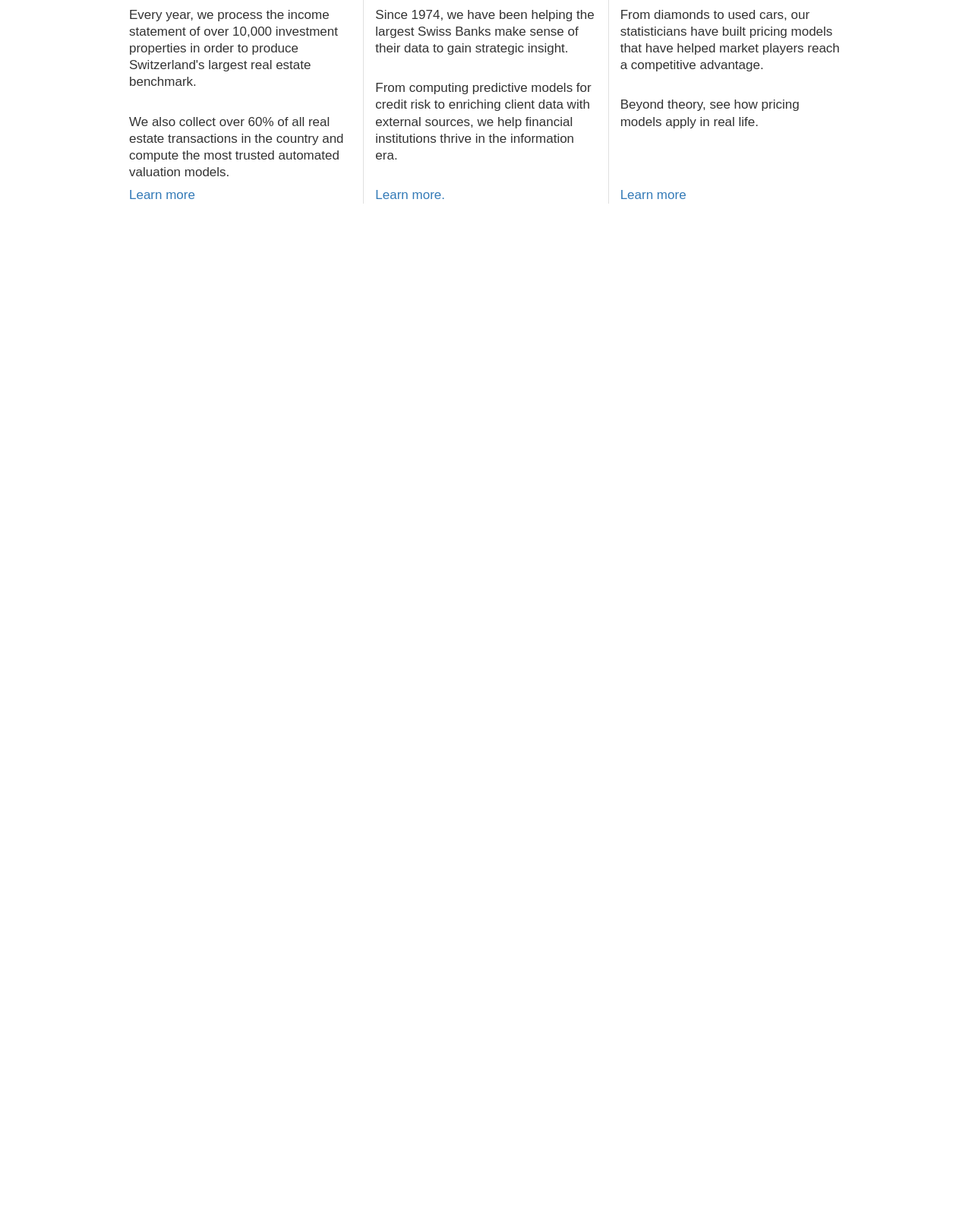
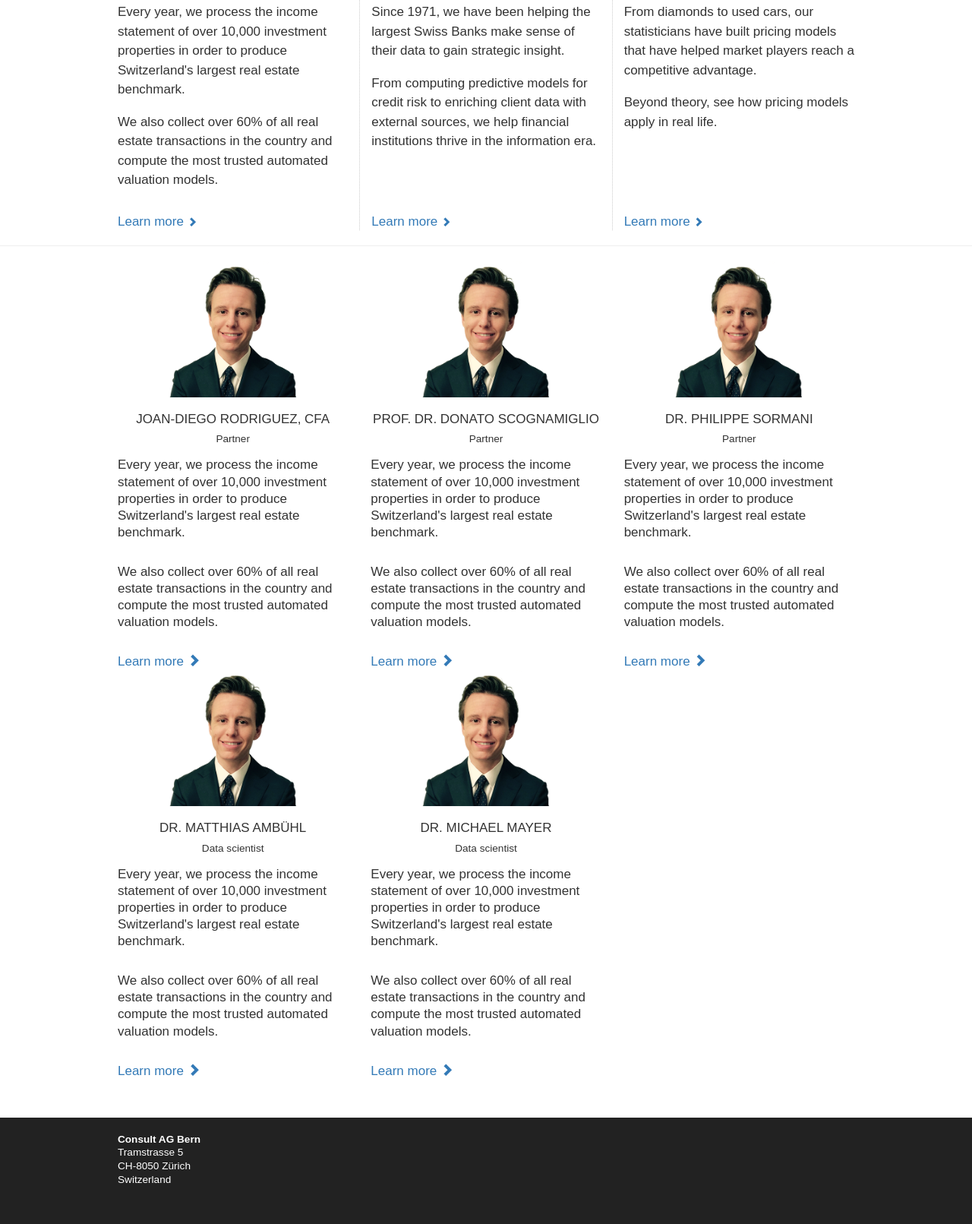
Before and after one commit to joanrodriguez/consultag, a plain HTML site: page index.html in a window 1280 px wide. Shown: the part 828-2439 px from the top of the page at 76% size. Before the commit the page ends 1096 px from the top, so only its background shows below. Drawn offline with nearby package versions, Linux system fonts and the light colour scheme.

Commit message:
good progress

```diff
--- a/index.html
+++ b/index.html
@@ -32,8 +32,7 @@
           <ul class="nav navbar-nav navbar-right">
             <li><a href="../navbar/">About us</a></li>
             <li><a href="../navbar/">Case studies</a></li>
-            <li><a href="../navbar/">Statistics</a></li>
-            <li class="active"><a href="./">Software developement</a></li>
+            <li class="active"><a href="./">Careers</a></li>
             <li><a href="#">Contact us</a></li>
           </ul>
         </div><!--/.nav-collapse -->
@@ -52,6 +51,7 @@
       </div>
 
     </div>
+
     <div class="container" id="case-studies">
       <div class="row">
         <div class="col-md-4">
@@ -63,16 +63,14 @@
           <p>
           We also collect over 60% of all real estate transactions in the country and compute the most trusted automated valuation models.
           </p>
-          <a href="#">Learn more</a>
+          <a href="#">Learn more <span class="glyphicon glyphicon-chevron-right"></span></a>
         </div>
         <div class="col-md-4" id="middle">
           <h2>Banking</h2>
           <i class="fa fa-university"></i>
-          <p>Since 1974, we have been helping the largest Swiss Banks make sense of their data to gain strategic insight.</p>
+          <p>Since 1971, we have been helping the largest Swiss Banks make sense of their data to gain strategic insight.</p>
           <p>From computing predictive models for credit risk to enriching client data with external sources, we help financial institutions thrive in the information era.</p>
-          <a>
-          Learn more.
-          </a>
+          <a href="#">Learn more <span class="glyphicon glyphicon-chevron-right"></span></a>
         </div>
         <div class="col-md-4">
           <h2>Trade</h2>
@@ -83,11 +81,91 @@
           <p>
           Beyond theory, see how pricing models apply in real life.
           </p>
-          <a href="#">Learn more</a>
+          <a href="#">Learn more <span class="glyphicon glyphicon-chevron-right"></span></a>
+        </div>
+      </div>
+    </div><!-- /container -->
+    <hr />
+    <div class="container" id="team">
+      <div class="row">
+        <div class="col-md-4">
+          <img src="joan.png"></img>
+          <h2>Joan-Diego Rodriguez, CFA</h2>
+          <h3>Partner</h3>
+          <p>
+          Every year, we process the income statement of over 10,000 investment properties in order to produce Switzerland's largest real estate benchmark.
+          </p>
+          <p>
+          We also collect over 60% of all real estate transactions in the country and compute the most trusted automated valuation models.
+          </p>
+          <a href="#">Learn more <span class="glyphicon glyphicon-chevron-right"></span></a>
+        </div>
+        <div class="col-md-4">
+          <img src="joan.png"></img>
+          <h2>Prof. Dr. Donato Scognamiglio</h2>
+          <h3>Partner</h3>
+          <p>
+          Every year, we process the income statement of over 10,000 investment properties in order to produce Switzerland's largest real estate benchmark.
+          </p>
+          <p>
+          We also collect over 60% of all real estate transactions in the country and compute the most trusted automated valuation models.
+          </p>
+          <a href="#">Learn more <span class="glyphicon glyphicon-chevron-right"></span></a>
+        </div>
+        <div class="col-md-4">
+          <img src="joan.png"></img>
+          <h2>Dr. Philippe Sormani</h2>
+          <h3>Partner</h3>
+          <p>
+          Every year, we process the income statement of over 10,000 investment properties in order to produce Switzerland's largest real estate benchmark.
+          </p>
+          <p>
+          We also collect over 60% of all real estate transactions in the country and compute the most trusted automated valuation models.
+          </p>
+          <a href="#">Learn more <span class="glyphicon glyphicon-chevron-right"></span></a>
+        </div>
+        <div class="col-md-4">
+          <img src="joan.png"></img>
+          <h2>Dr. Matthias Ambühl</h2>
+          <h3>Data scientist</h3>
+          <p>
+          Every year, we process the income statement of over 10,000 investment properties in order to produce Switzerland's largest real estate benchmark.
+          </p>
+          <p>
+          We also collect over 60% of all real estate transactions in the country and compute the most trusted automated valuation models.
+          </p>
+          <a href="#">Learn more <span class="glyphicon glyphicon-chevron-right"></span></a>
+        </div>
+        <div class="col-md-4">
+          <img src="joan.png"></img>
+          <h2>Dr. Michael Mayer</h2>
+          <h3>Data scientist</h3>
+          <p>
+          Every year, we process the income statement of over 10,000 investment properties in order to produce Switzerland's largest real estate benchmark.
+          </p>
+          <p>
+          We also collect over 60% of all real estate transactions in the country and compute the most trusted automated valuation models.
+          </p>
+          <a href="#">Learn more <span class="glyphicon glyphicon-chevron-right"></span></a>
         </div>
       </div>
     </div><!-- /container -->
 
+    <div class="container-fluid footer">
+      <div class="container">
+        <div class="row">
+          <div class="col-md-4">
+
+            <p translate="no" typeof="schema:PostalAddress">
+              <strong property="schema:name">Consult AG Bern</strong><br>
+              <span property="schema:streetAddress">Tramstrasse 5</span><br>
+              <span property="schema:postalCode">CH-8050</span>&nbsp;<span property="schema:addressLocality">Zürich</span><br>
+               <span property="schema:addressCountry">Switzerland</span>
+            </p>
+          </div>
+        </div>
+      </div>
+    </div>
 
 
 
--- a/style.css
+++ b/style.css
@@ -3,21 +3,29 @@ CSS Reset
 http://meyerweb.com/eric/tools/css/reset/
 */
 
+.container {
+  max-width: 1000px;
+}
+
 #case-studies {
-  max-width: 1000px;
   margin-top: 50px;
   display: table;
 }
 
+#case-studies p {
+  line-height: 1.5em;
+  margin-bottom: 1em;
+}
+
 #case-studies h2 {
-  font-size: 1.5em;
+  font-size: 1.2em;
   text-transform: uppercase;
   text-align: center;
 }
 
 #middle {
-  border-left: 1px solid #e0e0e0;
-  border-right: 1px solid #E0E0E0;
+  border-left: 1px dotted #ccc;
+  border-right: 1px dotted #ccc;
 }
 
 .navbar .container-fluid {
@@ -36,11 +44,17 @@ img#logo {
     padding-top: 0;
 }
 
-.navbar-cab .navbar-nav>li>a {
+.navbar-cab .navbar-nav>li>a, .navbar-cab .navbar-nav>li>a:hover, .navbar-cab .navbar-nav>li.active>a:hover {
   text-transform: uppercase;
+  background-color: transparent;
   color: black;
   font-size: 0.8em;
 }
+
+.navbar-cab .navbar-nav>li>a:hover {
+  font-weight: bold;
+}
+
 .navbar-cab .navbar-nav>li.active>a {
   background-color: transparent;
   color: #900000;
@@ -78,18 +92,27 @@ table {
           box-sizing: border-box;
 }
 
+.footer {
+    background-color: #222222;
+    margin-top: 50px;
+    padding-top: 20px;
+    padding-bottom: 20px;
+    color: white;
+    font-size: 80%;
+}
+
 #case-studies a {
     position: absolute;
     bottom: 0;
 }
 
-#case-studies .row {
-    display: table-row;
+#case-studies a span.glyphicon {
+  font-size: 0.75em;
 }
 
+
 #case-studies div.row div {
-    display: table-cell;
-    float: none;
+    min-height: 480px;
     position: relative;
 }
 
@@ -99,6 +122,26 @@ table {
     width: 100%;
     margin: 30px 0;
 }
+
+#team img {
+  width: 70%;
+  margin: auto;
+  display: block;
+}
+
+#team h2 {
+  font-size: 1em;
+  text-transform: uppercase;
+  text-align: center;
+  margin-bottom: 10px;
+}
+
+#team h3 {
+  font-size: 0.8em;
+  text-align: center;
+  margin: 10px auto 15px auto;
+}
+
 
 html, body {
   width: 100%;
```
Also changed, not shown: joan.png (added), logo.gif.
